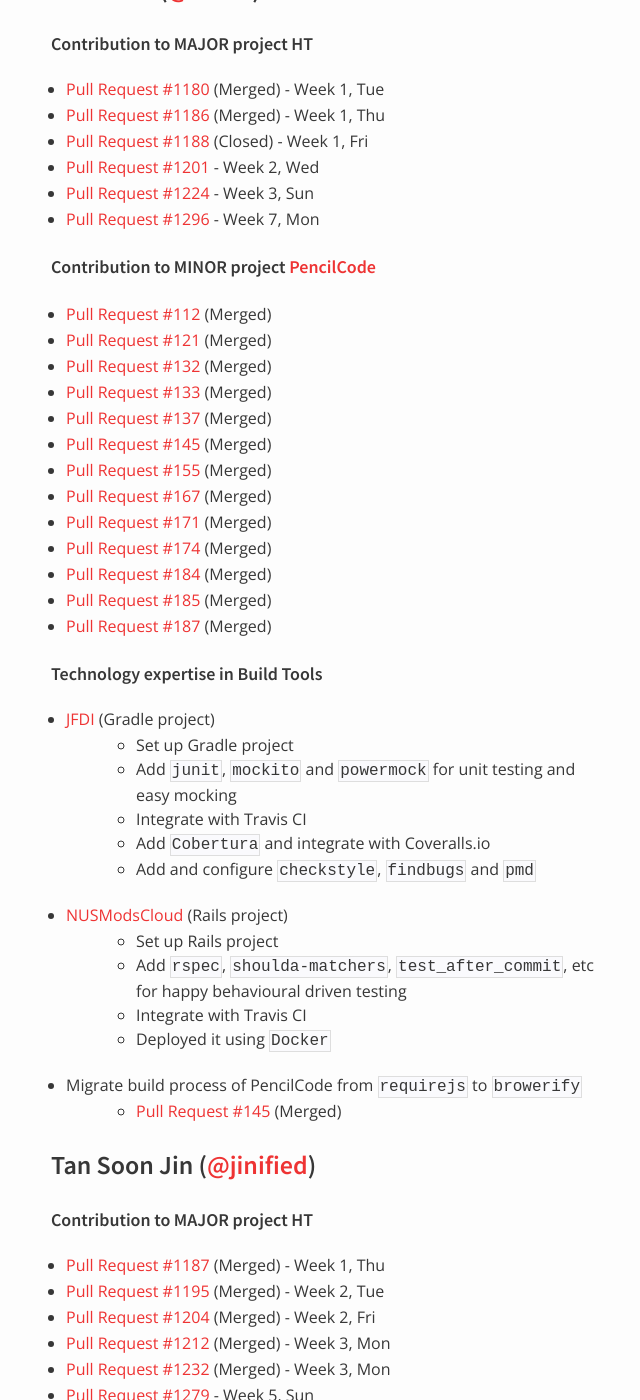
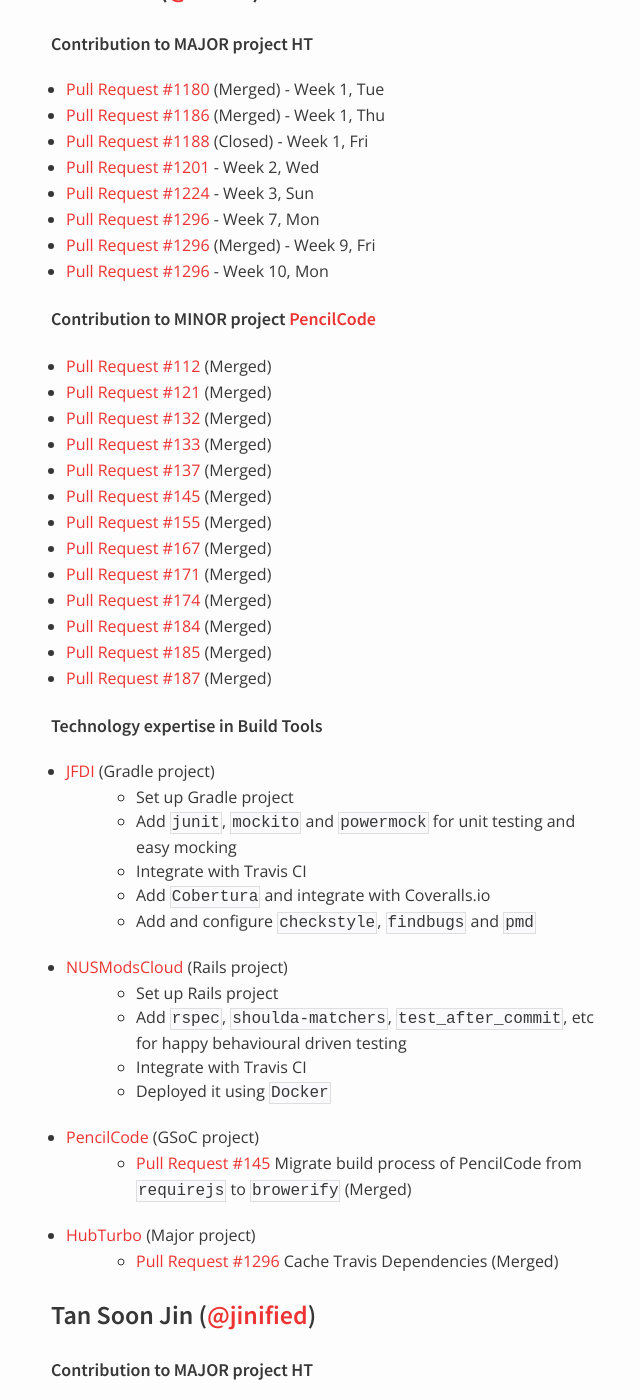
Before and after one commit to nus-oss/cs3281-AY1516S2-website, a Jekyll site: the page built from teams/hubturbo.md, in a window 1280 px wide and 1400 px high, scrolled down 3132 px. Shown: the whole window, without its empty margins (319-959 px from the left). Built offline with Jekyll 4.4.1, drawn with Linux system fonts in a browser that asks for light colours.

Commit message:
Update Xinan's Progress

```diff
--- a/teams/hubturbo.md
+++ b/teams/hubturbo.md
@@ -134,6 +134,8 @@
 * [Pull Request #1201](https://github.com/HubTurbo/HubTurbo/pull/1201) - Week 2, Wed
 * [Pull Request #1224](https://github.com/HubTurbo/HubTurbo/pull/1224) - Week 3, Sun
 * [Pull Request #1296](https://github.com/HubTurbo/HubTurbo/pull/1296) - Week 7, Mon
+* [Pull Request #1296](https://github.com/HubTurbo/HubTurbo/pull/1371) (Merged) - Week 9, Fri
+* [Pull Request #1296](https://github.com/HubTurbo/HubTurbo/pull/1388) - Week 10, Mon
 
 ##### Contribution to MINOR project [PencilCode](https://github.com/PencilCode/pencilcode/)
 
@@ -166,8 +168,11 @@
   - Integrate with Travis CI
   - Deployed it using `Docker`
 
-* Migrate build process of PencilCode from `requirejs` to `browerify`
-  - [Pull Request #145](https://github.com/PencilCode/pencilcode/pull/145) (Merged)
+* [PencilCode](https://github.com/PencilCode/pencilcode) (GSoC project)
+  - [Pull Request #145](https://github.com/PencilCode/pencilcode/pull/145) Migrate build process of PencilCode from `requirejs` to `browerify` (Merged)
+
+* [HubTurbo](https://github.com/PencilCode/pencilcode) (Major project)
+  - [Pull Request #1296](https://github.com/HubTurbo/HubTurbo/pull/1371) Cache Travis Dependencies (Merged)
 
 
 ### Tan Soon Jin ([@jinified](https://github.com/jinified))
```
